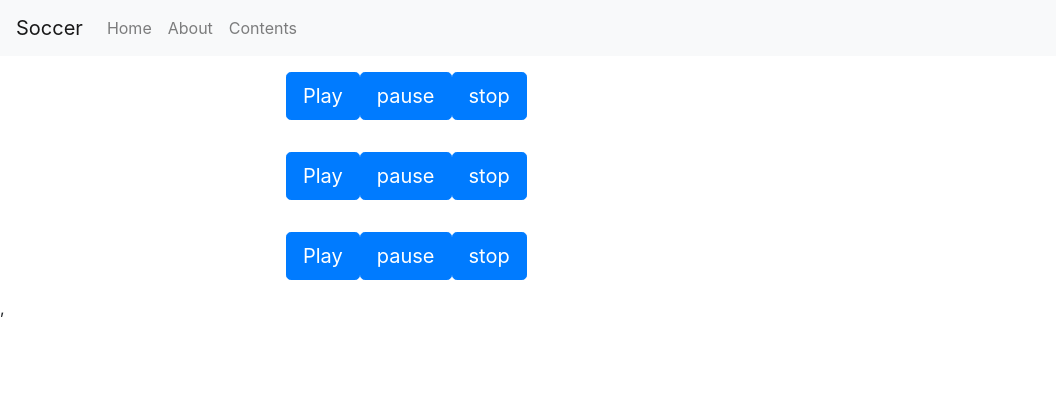
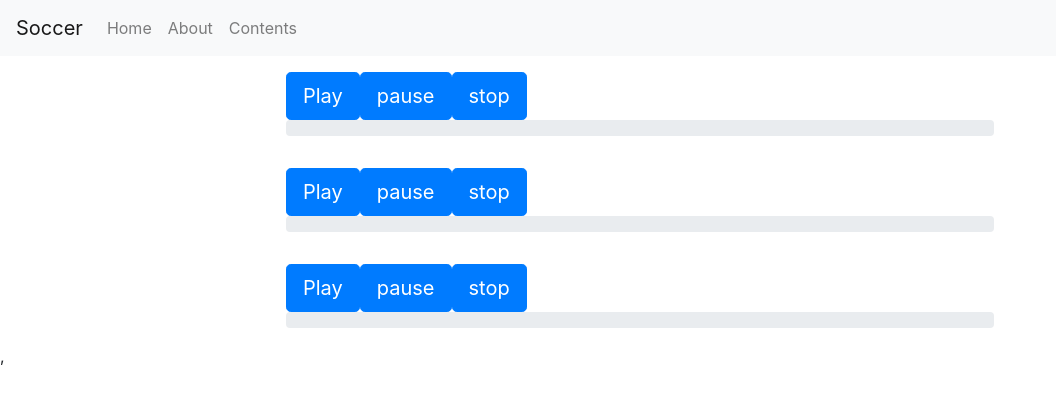
Before and after one commit to shotYazaki/soccer, a React (Create React App) app: page / in a window 1280 px wide. Shown: the top 400 px of the page, without its empty margins (0-1056 px from the left). Built offline with nearby package versions, Linux system fonts and the light colour scheme.

Commit message:
Edit ReactYoutube

```diff
--- a/src/components/ReactYoutube.js
+++ b/src/components/ReactYoutube.js
@@ -1,5 +1,5 @@
 import React from 'react';
-import { Col, Button, } from 'react-bootstrap';
+import { Col, Button,　ProgressBar } from 'react-bootstrap';
 import Proptypes from 'prop-types';
 import YouTube from 'react-youtube';
 
@@ -83,8 +83,6 @@ export default class ReactYoutube extends React.Component {
     };
 
     const opts = {
-      height: '390',
-      width: '640',
       playerVars: { // https://developers.google.com/youtube/player_parameters
         loop: 1,
         autoplay: 1,
@@ -110,9 +108,9 @@ export default class ReactYoutube extends React.Component {
               onPlay={_onPlay}
               onPause={_onPause}
               onEnd={_onEnd}
-              onStateChange={this.videoStateChange}
             />
           </div>
+          <ProgressBar className="b-progress-bar" now={this.props.progressBar} />
         </Col>
       </React.Fragment>
     );
```
Also changed, not shown: 1 other file (tests, documents, lock files or other folders).
